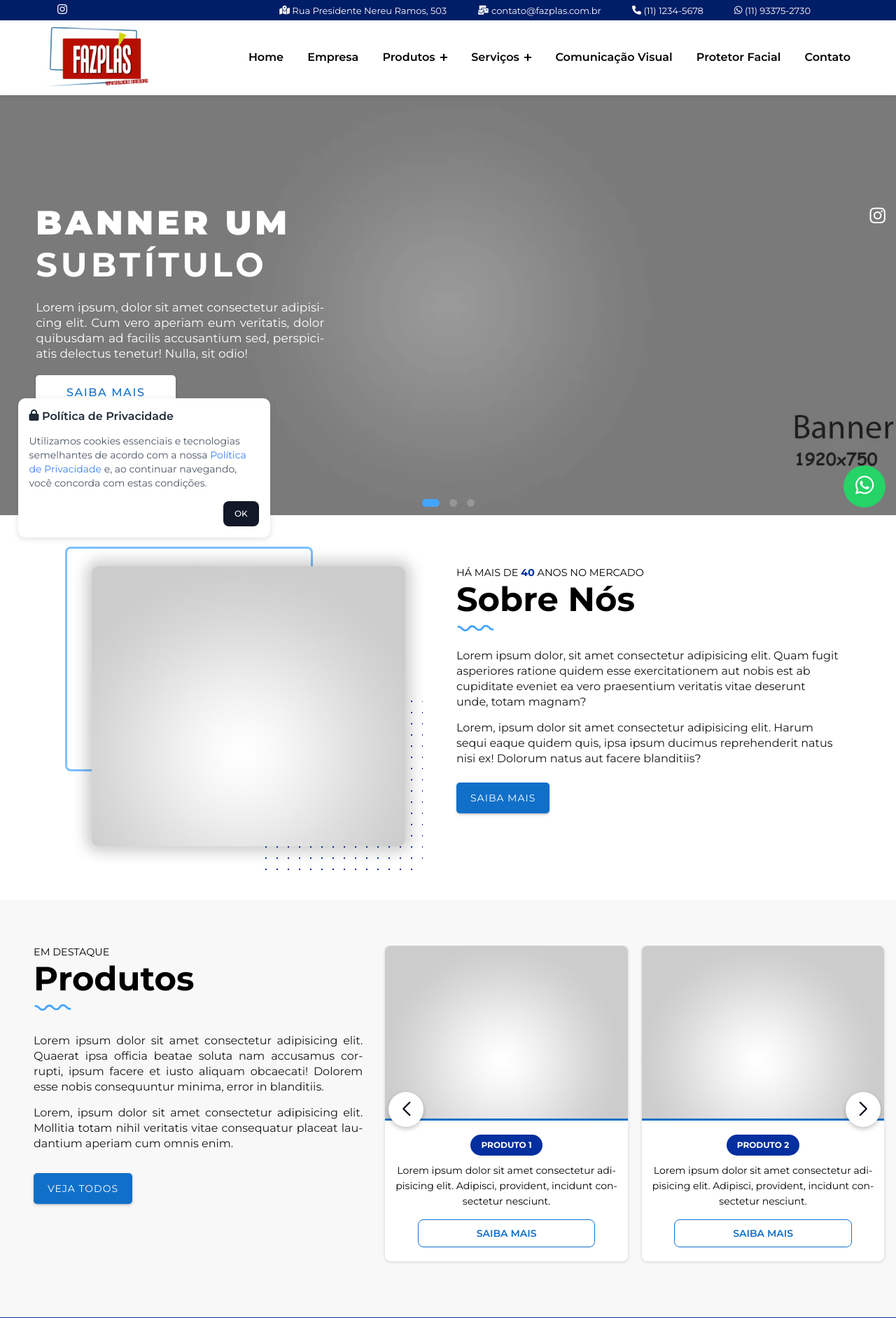
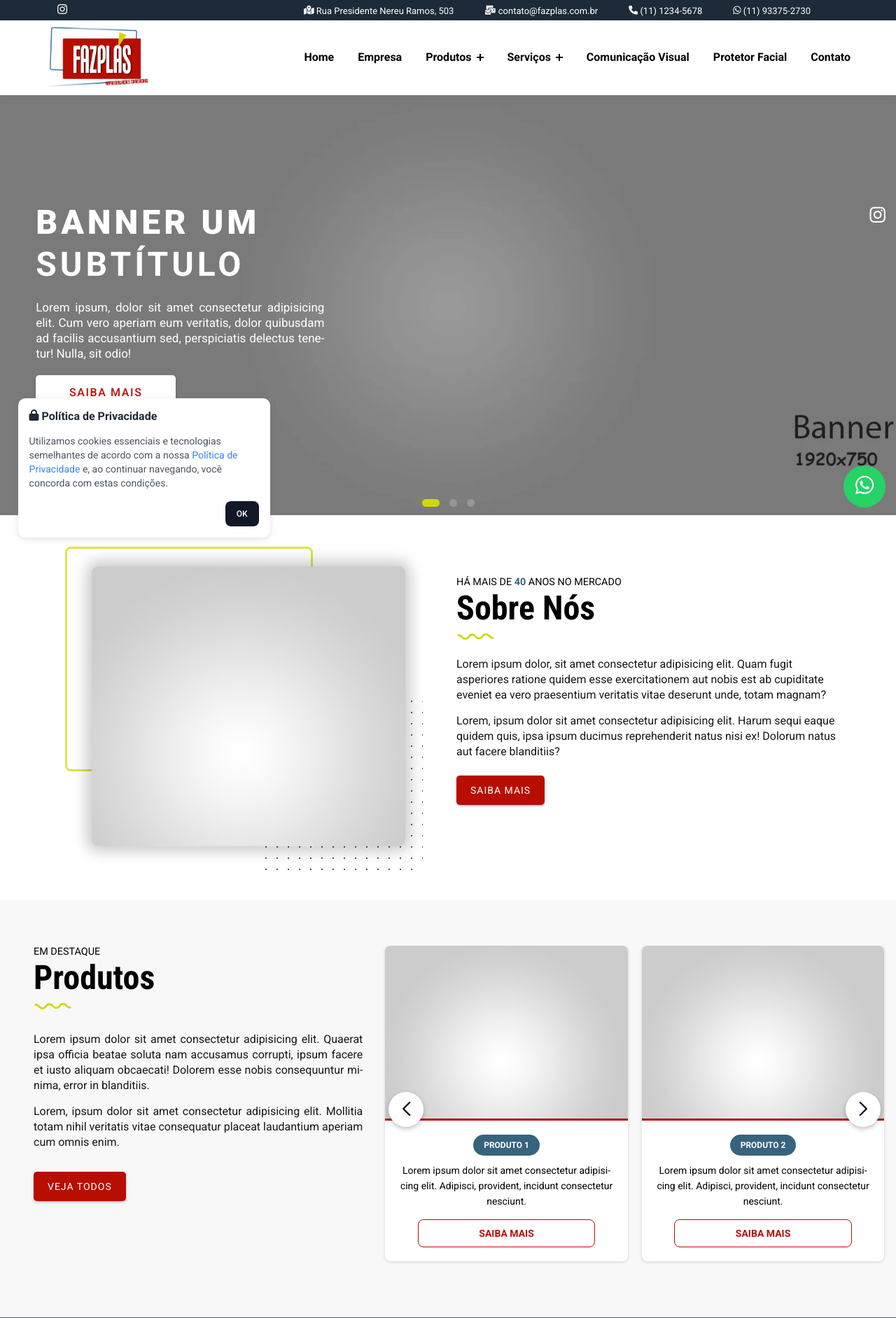
Before and after one commit to Agencia-Bloomin/fazplas, a PHP site: page /celyna/index.php in a window 1280 px wide. Shown: the top 1883 px of the page at 70% size. Run offline with PHP 8.4, Linux system fonts and the light colour scheme; data that the repository does not hold is empty; some web fonts are replaced.

Commit message:
layout process

```diff
--- a/inc/inc.css.php
+++ b/inc/inc.css.php
@@ -2,7 +2,7 @@
 <link rel="preconnect" href="https://fonts.googleapis.com">
 <link rel="preconnect" href="https://fonts.gstatic.com" crossorigin>
 
-<link rel="preload" href="https://fonts.googleapis.com/css2?family=Montserrat:wght@100;200;300;400;500;600;700;800;900&display=swap" as="font" onload="this.onload=null;this.rel='stylesheet'">
+<link rel="preload" href="https://fonts.googleapis.com/css2?family=Roboto+Condensed:ital,wght@0,100..900;1,100..900&family=Roboto:ital,wght@0,100;0,300;0,400;0,500;0,700;0,900;1,100;1,300;1,400;1,500;1,700;1,900&display=swap" as="font" onload="this.onload=null;this.rel='stylesheet'">
 
 <link rel="stylesheet" href="css/style.css">
 
--- a/scss/_variables.scss
+++ b/scss/_variables.scss
@@ -9,17 +9,17 @@ $xxs:'(max-width: 320px)';
 
 //-----------------------------------------------------color---------------------------------------------
 
-$theme-color: #44A5FF;
-$theme-color2: #1070C9;
-$theme-color3: #032F9F;
-$theme-color4: #001D68;
+$theme-color: #d2d800;
+$theme-color2: #b80e00;
+$theme-color3: #37637d;
+$theme-color4: #1c2b37;
 
 $text-color: #f8f8f8;
 $text-color2: #1a1a1a;
 
 //-----------------------------------------------------font-family-----------------------------------------
-$font_1 :'Montserrat', sans-serif;
-$font_2 :'Montserrat', sans-serif;
+$font_1 :'Roboto', sans-serif;
+$font_2 :'Roboto Condensed', sans-serif;
 
 //-----------------------------------------------------usable-----------------------------------------------
 .d-block {
--- a/scss/style.scss
+++ b/scss/style.scss
@@ -76,6 +76,7 @@ button.btn{
 	h2 {
 		font-size: 3em;
 		font-weight: 700;
+		font-family: $font_2;
 	}
 
 	span {
```
Also changed, not shown: css/style.css, 1 other file.
